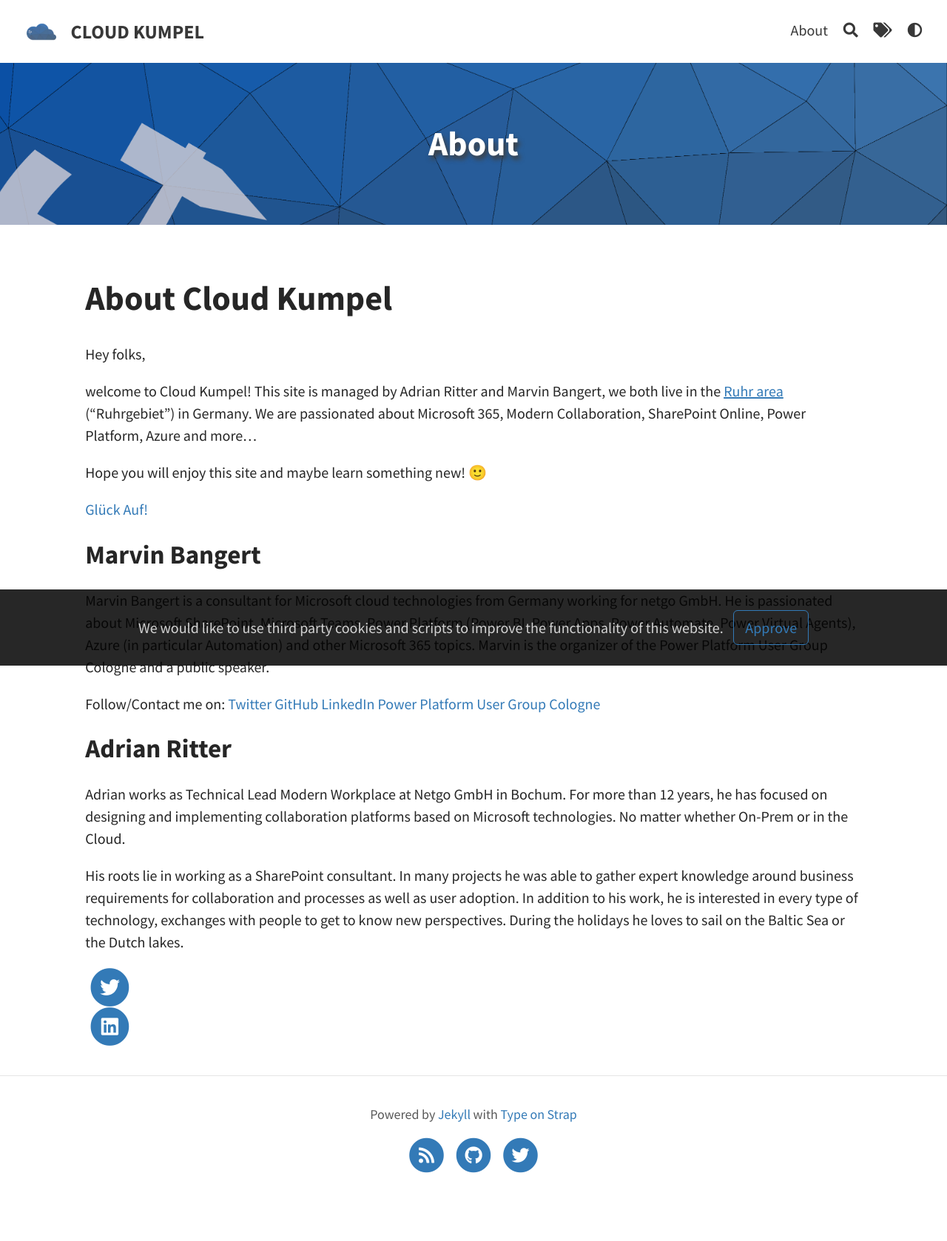
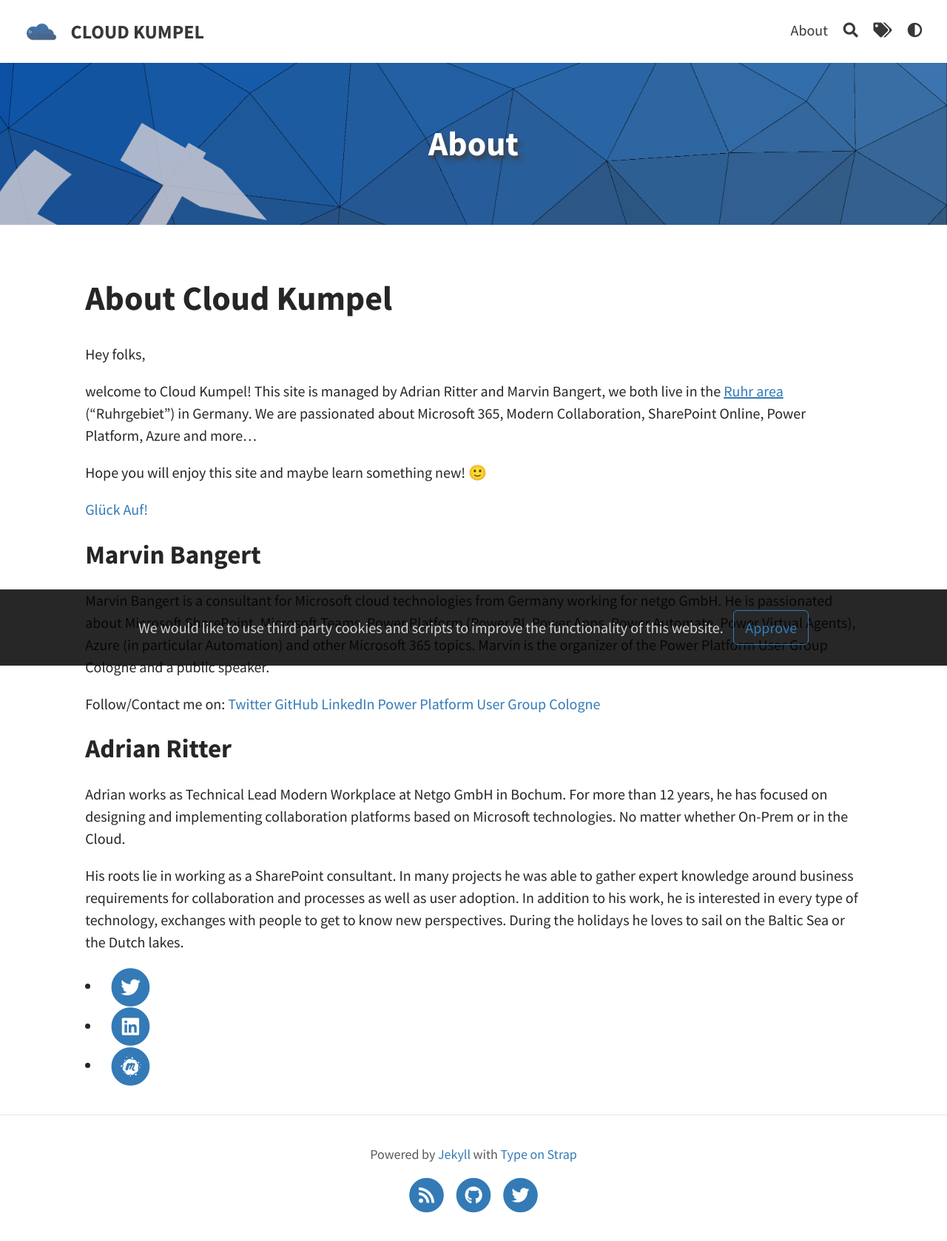
Before and after one commit to Cloud-Kumpel/CloudKumpel, a Jekyll site: the page built from pages/about.md, in a window 1280 px wide. Shown: the whole page at 74% size. Built offline with Jekyll 4.4.1, drawn with Linux system fonts in a browser that asks for light colours; before the commit the page ends 1625 px from its top, so only the background shows below that.

Commit message:
added meetup

```diff
--- a/pages/about.md
+++ b/pages/about.md
@@ -31,7 +31,7 @@
 
 {% assign brand = 'twitter' %}
 {% assign icon = "fab fa-" | append: brand %}
-<div>
+<li>
     <a href="https://twitter.com/adrianritter"
     title="{{ site.data.language.str_follow_on }} {{ brand | remove: '-' | capitalize }}"
     target="_blank"
@@ -41,10 +41,10 @@
       <i class="{{ icon }} fa-stack-1x fa-inverse"></i>
     </span>
     </a>
-</div>
+</li>
 {% assign brand = 'linkedin' %}
 {% assign icon = "fab fa-" | append: brand %}
-<div>
+<li>
     <a href="https://www.linkedin.com/in/adrianritter"
     title="{{ site.data.language.str_follow_on }} {{ brand | remove: '-' | capitalize }}"
     target="_blank"
@@ -54,4 +54,17 @@
       <i class="{{ icon }} fa-stack-1x fa-inverse"></i>
     </span>
     </a>
-</div>
+</li>
+{% assign brand = 'meetup' %}
+{% assign icon = "fab fa-" | append: brand %}
+<li>
+    <a href="https://www.meetup.com/Microsoft-Teams-MeetUp-Bochum/"
+    title="{{ site.data.language.str_follow_on }} {{ brand | remove: '-' | capitalize }}"
+    target="_blank"
+    rel="me">
+    <span class="fa-stack fa-lg">
+      <i class="fas fa-circle fa-stack-2x"></i>
+      <i class="{{ icon }} fa-stack-1x fa-inverse"></i>
+    </span>
+    </a>
+</li>
```
